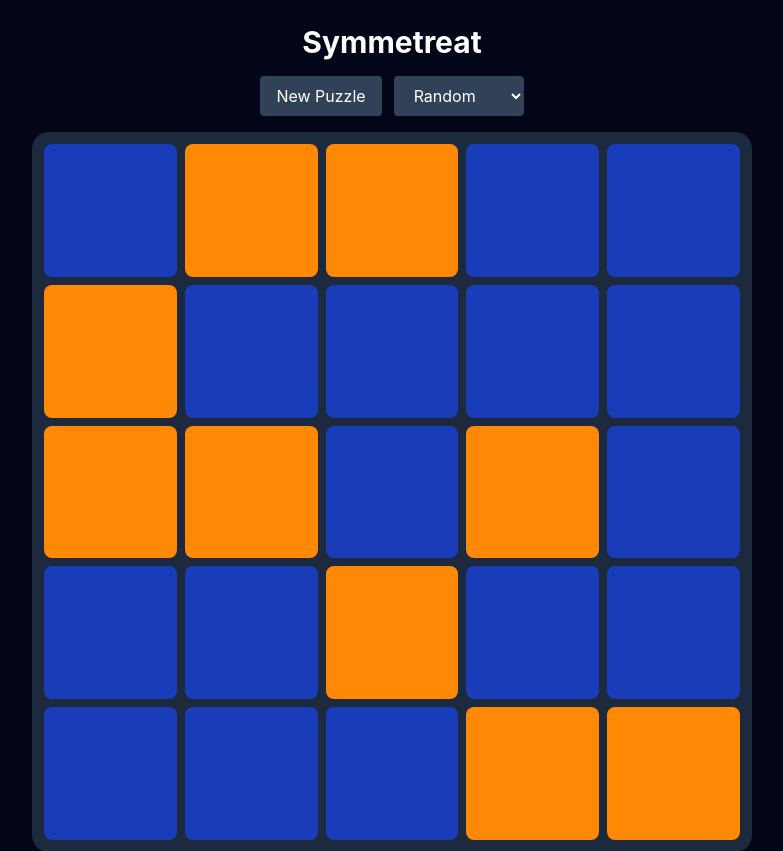
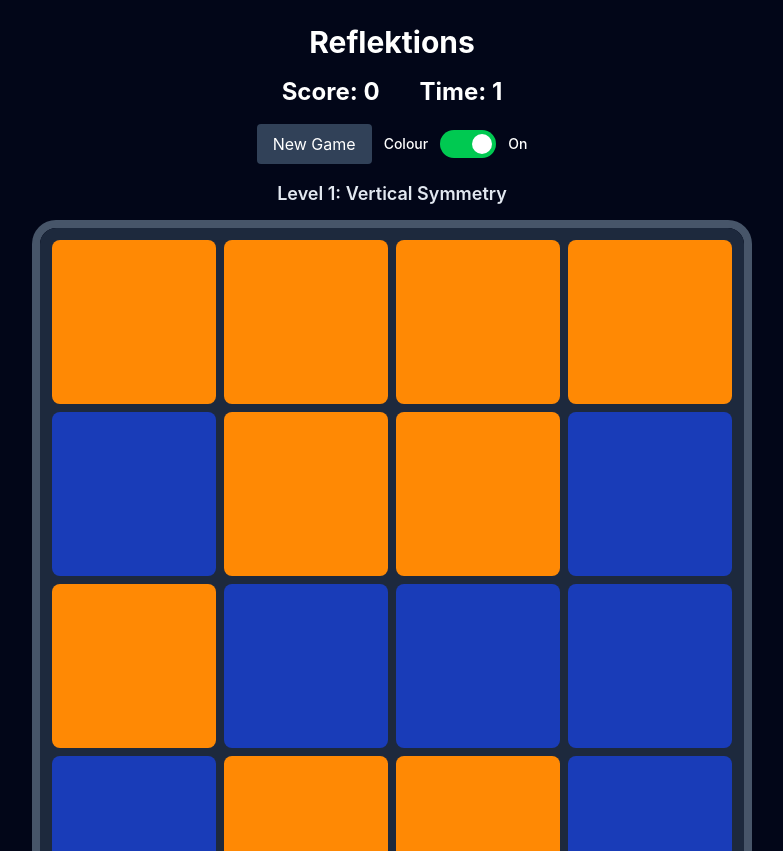
Before and after one commit to Struckhour/symmetry, a SvelteKit app: page / in a window 1280 px wide. Shown: the top 851 px of the page, without its empty margins (248-1031 px from the left). Built offline with nearby package versions, Linux system fonts and the light colour scheme.

Commit message:
adds new colors and levels and a new game over label

```diff
--- a/src/routes/+page.svelte
+++ b/src/routes/+page.svelte
@@ -1,10 +1,16 @@
 
 
 <script lang="ts">
-	const size = 5;
+	import { onMount } from 'svelte';
+
 	let solved = $state(false);
 	let clearingGrid = $state<CellState[][] | null>(null);
+	let clearingSize = $state<number | null>(null);
 	let exploding = $state(false);
+	let score = $state(0);
+	type ColorMode = 'theme' | 'greyscale';
+	let colorMode = $state<ColorMode>('theme');
+
 
 	let showVerticalLine = $state(false);
 	let showHorizontalLine = $state(false);
@@ -20,10 +26,124 @@
 		'diagonalUp'
 	];
 
+	const startingTimeSeconds = 5;
+
+	let gameOver = $state(false);
+
+	const maxTimeSeconds = 120;
+
+
+	let timeLeft = $state(startingTimeSeconds);
+
+	let timerPercent = $derived(timeLeft / maxTimeSeconds);
+	let timerDegrees = $derived(timerPercent * 360);
+
+	let clearingPalette = $state<ReturnType<typeof getPalette> | null>(null);
+	type LevelSettings = {
+		threshold: number;
+		levelText: string;
+		size: number;
+		scrambleFlips: number;
+		solveBonusSeconds: number;
+		creationModes: ConcreteSymmetryMode[];
+		colors: {
+			blue: string;
+			orange: string;
+		};
+	};
+
+	const levels: LevelSettings[] = [
+		{
+			threshold: 0,
+			levelText: 'Level 1: Vertical Symmetry',
+			size: 4,
+			scrambleFlips: 1,
+			solveBonusSeconds: 8,
+			creationModes: ['vertical'],
+			colors: {
+				blue: 'bg-blue-800',
+				orange: 'bg-orange-400'
+			}
+		},
+		{
+			threshold: 40,
+			levelText: 'Level 2: Horizontal Symmetry',
+			size: 5,
+			scrambleFlips: 1,
+			solveBonusSeconds: 10,
+			creationModes: ['horizontal'],
+			colors: {
+				blue: 'bg-purple-800',
+				orange: 'bg-yellow-400'
+			}
+		},
+		{
+			threshold: 100,
+			levelText: 'Level 3: Diagonal Symmetry',
+			size: 5,
+			scrambleFlips: 2,
+			solveBonusSeconds: 12,
+			creationModes: ['diagonalDown', 'diagonalUp'],
+			colors: {
+				blue: 'bg-emerald-800',
+				orange: 'bg-pink-400'
+			}
+		}
+	];
+
+	let currentLevelIndex = $state(0);
+	let size = $state(levels[0].size);
+
+	let currentLevel = $derived(levels[currentLevelIndex]);
+
+	onMount(() => {
+		const interval = setInterval(() => {
+			if (solved || gameOver) return;
+
+			timeLeft = Math.max(0, timeLeft - 0.05);
+
+			if (timeLeft === 0) {
+				gameOver = true;
+			}
+		}, 50);
+
+		return () => clearInterval(interval);
+	});
+
+	function getRandomCreationMode(): ConcreteSymmetryMode {
+		const modes = currentLevel.creationModes;
+
+		return modes[Math.floor(Math.random() * modes.length)];
+	}
+
+	function updateLevel() {
+		const nextLevelIndex = levels.findLastIndex((level) => score >= level.threshold);
+
+		if (nextLevelIndex === currentLevelIndex) return;
+
+		currentLevelIndex = nextLevelIndex;
+		size = currentLevel.size;
+	}
+
+	function getPalette() {
+		if (colorMode === 'greyscale') {
+			return {
+				blue: 'bg-slate-700',
+				orange: 'bg-slate-300'
+			};
+		}
+
+		return currentLevel.colors;
+	}
+
 	function changeGenerationMode(event: Event) {
 		const select = event.currentTarget as HTMLSelectElement;
 		generationMode = select.value as SymmetryMode;
 		newPuzzle();
+	}
+
+	function countSolvedSymmetries(solvedSymmetries: Record<ConcreteSymmetryMode, boolean>) {
+		return validSolutionModes.filter((mode) => solvedSymmetries[mode]).length;
 	}
 
 	function checkSolvedSymmetries(source: CellState[][]) {
@@ -294,19 +414,35 @@
 	}
 
 	function newPuzzle() {
-		const actualGenerationMode =
-			generationMode === 'random'
-				? getRandomConcreteMode()
-				: generationMode;
+		if (gameOver) return;
+
+		const actualGenerationMode = getRandomCreationMode();
 
 		const solution = createSymmetryGrid(actualGenerationMode);
 
 		solutionGrid = solution;
-		grid = scrambleGrid(solution, 2, actualGenerationMode);
+		grid = scrambleGrid(solution, currentLevel.scrambleFlips, actualGenerationMode);
+	}
+
+	function resetGame() {
+		score = 0;
+		timeLeft = startingTimeSeconds;
+		gameOver = false;
+		solved = false;
+		clearingGrid = null;
+		exploding = false;
+		showVerticalLine = false;
+		showHorizontalLine = false;
+		showDiagonalDownLine = false;
+		showDiagonalUpLine = false;
+		currentLevelIndex = 0;
+		size = levels[0].size;
+
+		newPuzzle();
 	}
 
 	async function toggleCell(row: number, col: number) {
-		if (solved) return;
+		if (solved || gameOver) return;
 
 		grid[row][col] =
 			grid[row][col] === CELL_STATES.blue
@@ -325,7 +461,20 @@
 		showDiagonalUpLine = solvedSymmetries.diagonalUp;
 
 		solved = true;
+		const symmetryCount = countSolvedSymmetries(solvedSymmetries);
+
+		const bonus = symmetryCount * currentLevel.solveBonusSeconds;
+
+		timeLeft = Math.min(
+			maxTimeSeconds,
+			timeLeft + bonus
+		);
 		clearingGrid = cloneGrid(grid);
+		clearingPalette = getPalette();
+		clearingSize = size;
+
+		score += bonus;
+		updateLevel();
 
 		await new Promise((resolve) => setTimeout(resolve, 450));
 
@@ -335,15 +484,24 @@
 		await new Promise((resolve) => setTimeout(resolve, 700));
 
 		clearingGrid = null;
+		clearingPalette = null;
+		clearingSize = null;
 		exploding = false;
 		solved = false;
 		showVerticalLine = false;
 		showHorizontalLine = false;
+		showDiagonalDownLine = false;
+		showDiagonalUpLine = false;
 	}
 
-	function getCellClass(cell: CellState) {
-		if (cell === CELL_STATES.blue) return 'bg-blue-800';
-		if (cell === CELL_STATES.orange) return 'bg-orange-400';
+	function getCellClass(cell: CellState, palette = getPalette()) {
+		if (gameOver) {
+			if (cell === CELL_STATES.blue) return `${palette.blue} opacity-35 saturate-50`;
+			if (cell === CELL_STATES.orange) return `${palette.orange} opacity-35 saturate-50`;
+		}
+
+		if (cell === CELL_STATES.blue) return palette.blue;
+		if (cell === CELL_STATES.orange) return palette.orange;
 
 		return 'bg-slate-500';
 	}
@@ -354,17 +512,56 @@
 <main class="min-h-screen bg-slate-950 text-white flex items-center justify-center p-6">
 
 	<section class="w-full max-w-180">
-		<h1 class="mb-4 text-3xl font-bold text-center">Symmetreat</h1>
+		<h1 class="mb-4 text-3xl font-bold text-center">Reflektions</h1>
+		<!-- Set Right, Just So, Symmetrix, Accord, There, Aligned, Flipped, Fold, Folded, Foldy/Foldie, Symfold  -->
+		<div class="mb-4 flex justify-center gap-10 text-2xl font-bold">
+			<div>
+				Score: {score}
+			</div>
+
+			{#if gameOver}
+				<div class="text-red-400">
+					Game Over
+				</div>
+			{:else}
+				<div>
+					Time: {Math.ceil(timeLeft)}
+				</div>
+			{/if}
+		</div>
 		<div class="mb-4 flex justify-center gap-3">
 			<button
 				type="button"
 				class="rounded bg-slate-700 px-4 py-2 hover:bg-slate-600"
-				onclick={newPuzzle}
+				onclick={resetGame}
 			>
-				New Puzzle
+				New Game
+			</button>
+			<label class="flex items-center gap-3 text-sm font-medium">
+				<span>Colour</span>
+
+				<button
+					type="button"
+					role="switch"
+					aria-checked={colorMode !== 'greyscale'}
+					aria-label="Toggle colour mode"
+					class={[
+						'relative h-7 w-14 rounded-full transition-colors',
+						colorMode !== 'greyscale' ? 'bg-green-500' : 'bg-slate-600'
+					].join(' ')}
+					onclick={() => (colorMode = colorMode === 'greyscale' ? 'theme' : 'greyscale')}
+				>
+					<div
+						class={[
+							'absolute top-1 h-5 w-5 rounded-full bg-white transition-all',
+							colorMode !== 'greyscale' ? 'left-8' : 'left-1'
+						].join(' ')}
+					></div>
 				</button>
 
-			<select
+				<span>{colorMode !== 'greyscale' ? 'On' : 'Off'}</span>
+			</label>
+			<!-- <select
 				class="rounded bg-slate-700 px-4 py-2 text-white hover:bg-slate-600"
 				value={generationMode}
 				onchange={changeGenerationMode}
@@ -372,9 +569,23 @@
 				<option value="random">Random</option>
 				<option value="vertical">Vertical</option>
 				<option value="horizontal">Horizontal</option>
-			</select>
+			</select> -->
 		</div>
-		<div class="relative overflow-hidden rounded-2xl">
+		<div class="mb-3 text-center text-lg font-semibold text-slate-200">
+			{currentLevel.levelText}
+		</div>
+		<div
+			class="rounded-3xl p-2 transition-all"
+			style={`background: conic-gradient(from 0deg, rgb(255 255 110) ${timerDegrees}deg, rgb(71 85 105) ${timerDegrees}deg 360deg);`}
+		>
+			<div class="relative overflow-hidden rounded-2xl bg-slate-950">
+				{#if gameOver}
+					<div class="pointer-events-none absolute inset-0 z-30 flex items-center justify-center">
+						<div class="rounded-lg border border-slate-500 bg-slate-950/90 px-5 py-2 text-xl font-bold tracking-wider text-red-300">
+							GAME OVER
+						</div>
+					</div>
+				{/if}
 				<div
 					class={[
 						'grid aspect-square w-full gap-2 rounded-2xl bg-slate-800 p-3 shadow-xl transition-all duration-500',
@@ -387,9 +598,9 @@
 							<button
 								type="button"
 								aria-label={`Toggle cell ${rowIndex + 1}, ${colIndex + 1}`}
-							disabled={solved}
+								disabled={solved || gameOver}
 								class={[
-								'aspect-square rounded-lg transition hover:scale-95 focus:outline-none focus:ring-2 focus:ring-white',
+									'aspect-square rounded-lg transition-all duration-700 hover:scale-95 focus:outline-none focus:ring-2 focus:ring-white',
 									getCellClass(cell),
 									solved ? 'animate-pulse' : ''
 								].join(' ')}
@@ -402,14 +613,14 @@
 				{#if clearingGrid}
 					<div
 						class="pointer-events-none absolute inset-0 z-10 grid gap-2 p-3"
-					style={`grid-template-columns: repeat(${size}, minmax(0, 1fr));`}
+						style={`grid-template-columns: repeat(${clearingSize ?? size}, minmax(0, 1fr));`}
 					>
 						{#each clearingGrid as row, rowIndex}
 							{#each row as cell, colIndex}
 								<div
 									class={[
 										'aspect-square rounded-lg',
-									getCellClass(cell),
+										getCellClass(cell, clearingPalette ?? getPalette()),
 										exploding ? 'explode-cell' : ''
 									].join(' ')}
 									style={`--tx:${(colIndex - (size - 1) / 2) * 150}px; --ty:${(rowIndex - (size - 1) / 2) * 150}px;`}
@@ -446,6 +657,7 @@
 						{/if}
 					</div>
 				{/if}
+			</div>
 		</div>
 	</section>
 </main>
```
Lines whose indentation alone changed are shown as unchanged.
